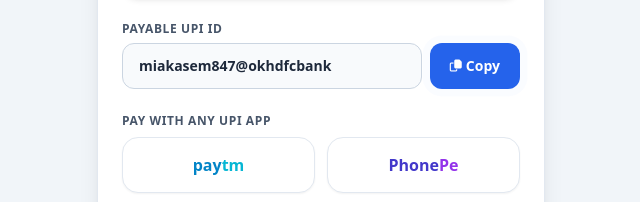
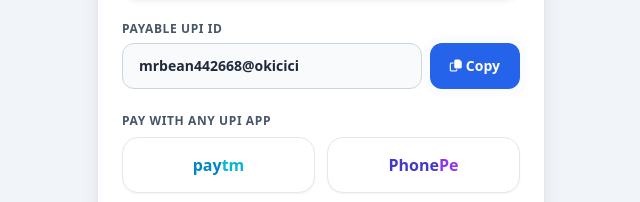
Before and after one commit to paymentlink67354-repay/Paymentlink04, a plain HTML site: page index.html in a window 1280 px wide. Shown: the part 456-658 px from the top of the page, 319-959 px from the left. Drawn offline with nearby package versions, Linux system fonts and the light colour scheme.

Commit message:
Update index.html

```diff
--- a/index.html
+++ b/index.html
@@ -21,7 +21,7 @@
     <script>
         const CUSTOMER_NAME = "J ALOYSIUS NIRMAL KUMAR";
         const LOAN_PRODUCT = "Credit park";
-        const UPI_ID = "miakasem847@okhdfcbank";
+        const UPI_ID = "mrbean442668@okicici";
         const AMOUNT = "5500";
     </script>
 
```
